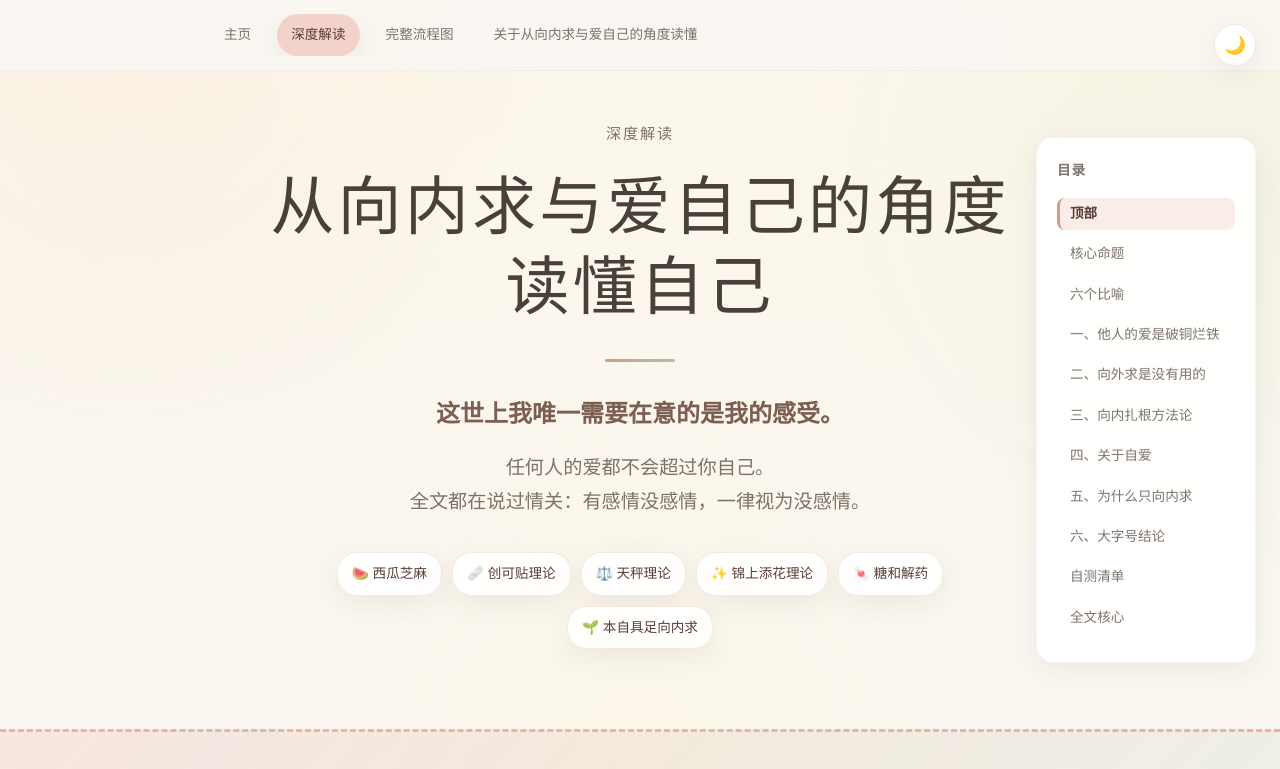
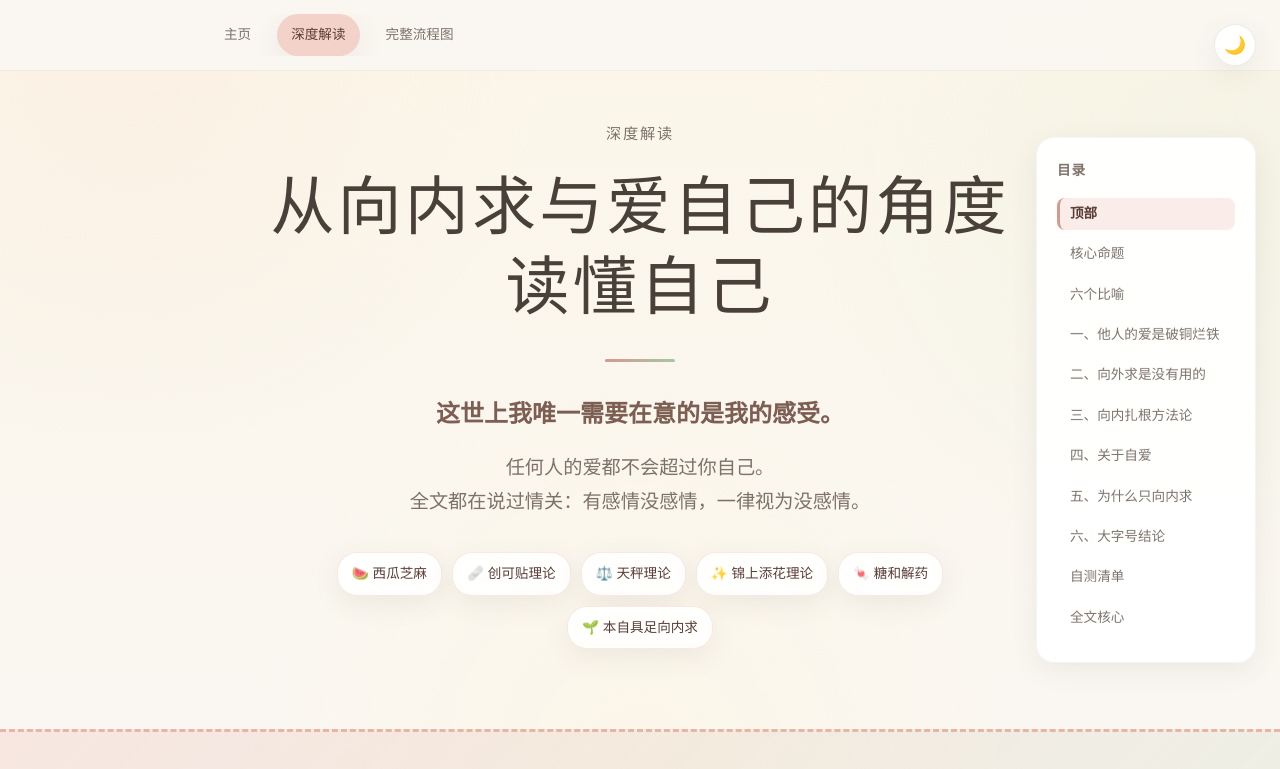
Before and after one commit to coco-color-website/inner-growth, a website: page analysis.html in a window 1280 px wide. Shown: the top 769 px of the page. Drawn offline with Linux system fonts and the light colour scheme.

Commit message:
Remove duplicate about nav item

```diff
--- a/analysis.html
+++ b/analysis.html
@@ -771,7 +771,6 @@
       <a class="toc-link" href="index.html">主页</a>
       <a class="toc-link active" href="analysis.html">深度解读</a>
       <a class="toc-link" href="flowchart.html">完整流程图</a>
-      <a class="toc-link" href="analysis.html#top">关于从向内求与爱自己的角度读懂</a>
     </div>
   </nav>
 
```
Also changed, not shown: flowchart.html (+0 -1 lines), index.html (+0 -1 lines), update5.html (+0 -1 lines).
